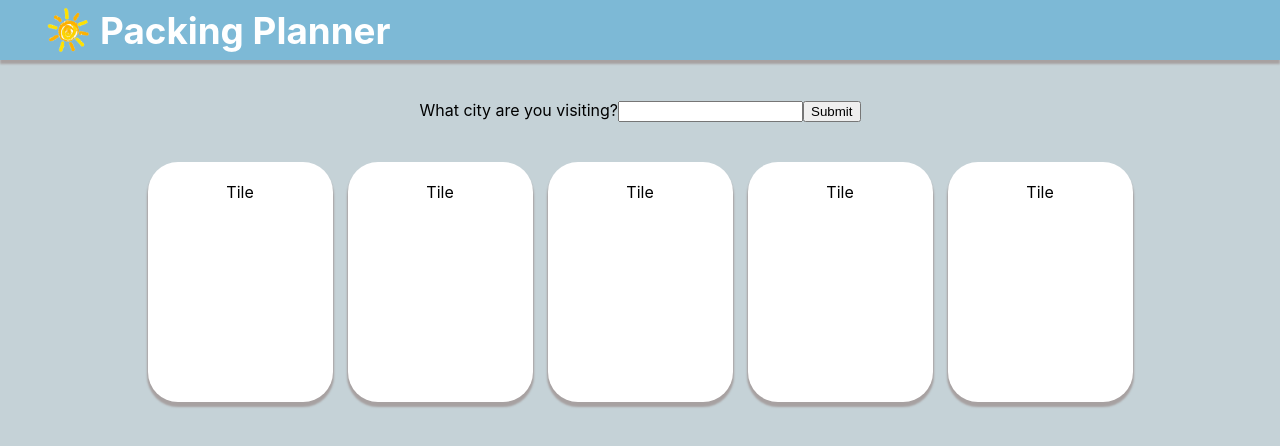
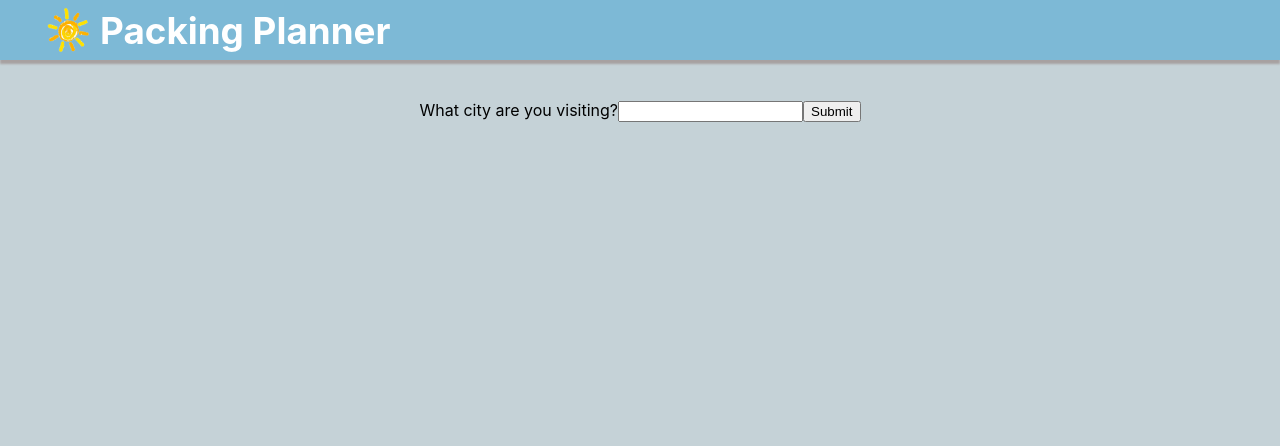
Before and after one commit to KateWood/weather-code-challenge, a React (Create React App) app: page / in a window 1280 px wide. Shown: the top 446 px of the page. Built offline with nearby package versions, Linux system fonts and the light colour scheme.

Commit message:
displays next five dates in tiles; adds deleted image back to fix console error

```diff
--- a/src/App.js
+++ b/src/App.js
@@ -1,11 +1,19 @@
-import React, { useState, useEffect, useRef } from 'react';
+import React, {
+  Fragment,
+  useEffect,
+  useRef,
+  useState,
+} from 'react';
+
+import './App.scss';
+
 import Header from './components/Header/Header';
 import Tile from './components/Tile/Tile';
-import './App.scss';
 
 function App() {
   const [city, setCity] = useState('');
-  const [search, setSearch] = useState('');
+  const [destination, setDestination] = useState('');
+  const [forecast, setForecast] = useState(null);
 
   // update city as it is typed
   const handleChange = event => {
@@ -15,7 +23,7 @@ function App() {
   // trigger useEffect by updating search on form submit
   const handleSubmit = event => {
     event.preventDefault();
-    setSearch(city);
+    setDestination(city);
     console.log(`https://api.openweathermap.org/data/2.5/forecast?q=${city}&appid=ef04c3abf4ce54cd1d370241f0074e94`);
   }
 
@@ -26,6 +34,7 @@ function App() {
     if (isInitialMount.current) {
      isInitialMount.current = false;
     } else {
+      // use the city name to get the coordinates
       fetch(
         `https://api.openweathermap.org/data/2.5/forecast?q=${city}&appid=ef04c3abf4ce54cd1d370241f0074e94`,
         {
@@ -34,11 +43,29 @@ function App() {
       )
         .then(res => res.json())
         .then(response => {
-          console.log(response);
+          let lat = response.city.coord.lat;
+          let lon = response.city.coord.lon;
+          // use the coordinates to get the daily forecast
+          return fetch(
+            `https://api.openweathermap.org/data/2.5/onecall?lat=${lat}&lon=${lon}&exclude=current,minutely,hourly&appid=ef04c3abf4ce54cd1d370241f0074e94`,
+            {
+              method: "GET",
+            }
+          )
+            .then(res => res.json())
+            .then(response => {
+              // add formatted date to each object
+              let nextFiveDays = response.daily.slice(1,6).map(day=> ({ ...day, formattedDate: new Date(day.dt * 1000).toLocaleDateString("en-US") }));
+              console.log(nextFiveDays);
+              setForecast(nextFiveDays);
+              setCity('');
+            })
+            .catch(err => console.log(err));
         })
         .catch(error => console.log(error));
     }
-  }, [search]);
+  // eslint-disable-next-line
+  }, [destination]);
 
   return (
     <div className="app">
@@ -54,13 +81,18 @@ function App() {
         </label>
         <input type="submit" value="Submit"/>
       </form>
-      <div className="tile-container">
-        <Tile />
-        <Tile />
-        <Tile />
-        <Tile />
-        <Tile />
-      </div>
+      {forecast && (
+        <Fragment>
+          <h1>Enjoy {destination}!</h1>
+          <div className="tile-container">
+            {forecast.map(date => (
+              <Tile key={date.dt}>
+                {date.formattedDate}
+              </Tile>
+            ))}
+          </div>
+        </Fragment>
+      )}
     </div>
   );
 }
--- a/src/components/Tile/Tile.js
+++ b/src/components/Tile/Tile.js
@@ -1,10 +1,10 @@
 import React from 'react';
 import './Tile.scss';
 
-function Tile() {
+function Tile({children}) {
   return (
     <div className="tile">
-      <span>Tile</span>
+      <span>{children}</span>
     </div>
   );
 }
```
Also changed, not shown: public/logo192.png (added).
